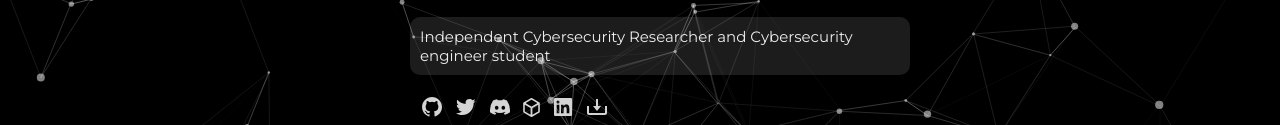
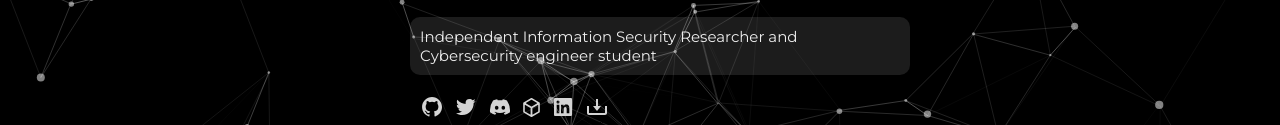
Before and after one commit to ayoub0x1/ayoub0x1.github.io, a website: page index.html in a window 1280 px wide. Shown: the part 301-426 px from the top of the page. Drawn offline with Linux system fonts and the light colour scheme.

Commit message:
update bio

```diff
--- a/index.html
+++ b/index.html
@@ -166,7 +166,7 @@
                 </div>
                 <div class="body">
                     <p class="discreption">
-                        Independent Cybersecurity Researcher and Cybersecurity engineer student
+                        Independent Information Security Researcher and Cybersecurity engineer student
                     </p>
 					<ul class="social_media">
 						<li><a href="https://github.com/ayoub0x1"><svg xmlns="http://www.w3.org/2000/svg" width="24" height="24">
```
